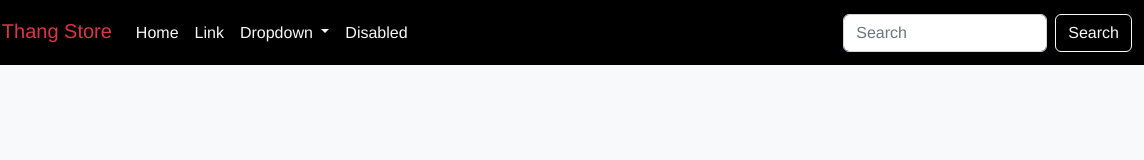
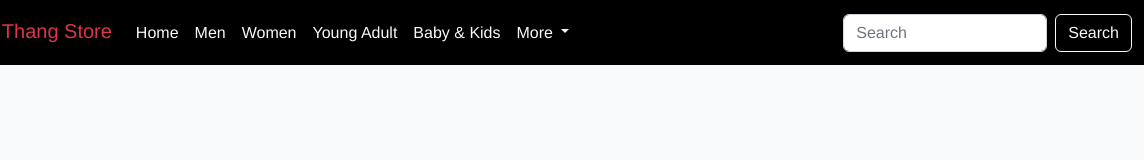
Before and after one commit to LalVLian/diamondthang.com, a plain HTML site: page index.html in a window 1280 px wide. Shown: the full height of the page, 136-1280 px from the left. Drawn offline with nearby package versions, Linux system fonts and the light colour scheme.

Commit message:
Updated Navbar

```diff
--- a/index.html
+++ b/index.html
@@ -41,7 +41,17 @@
               >
             </li>
             <li class="nav-item">
-              <a class="nav-link text-light" href="#">Link</a>
+              <a class="nav-link text-light" href="#">Men</a>
+            </li>
+            <li class="nav-item">
+              <a class="nav-link text-light" href="#">Women</a>
+            </li>
+
+            <li class="nav-item">
+              <a class="nav-link text-light" href="#">Young Adult</a>
+            </li>
+            <li class="nav-item">
+              <a class="nav-link text-light" href="#">Baby & Kids</a>
             </li>
             <li class="nav-item dropdown">
               <a
@@ -51,21 +61,18 @@
                 data-bs-toggle="dropdown"
                 aria-expanded="false"
               >
-                Dropdown
+                More
               </a>
               <ul class="dropdown-menu">
-                <li><a class="dropdown-item" href="#">Action</a></li>
-                <li><a class="dropdown-item" href="#">Another action</a></li>
+                <li>
+                  <a class="dropdown-item" href="#">Shoes & Accessories</a>
+                </li>
+                <li><a class="dropdown-item" href="#">Beauty & Salon</a></li>
                 <li><hr class="dropdown-divider" /></li>
                 <li>
-                  <a class="dropdown-item" href="#">Something else here</a>
+                  <a class="dropdown-item" href="#">Jewelry</a>
                 </li>
               </ul>
-            </li>
-            <li class="nav-item">
-              <a class="nav-link disabled text-light" aria-disabled="true"
-                >Disabled</a
-              >
             </li>
           </ul>
           <form class="d-flex" role="search">
```
